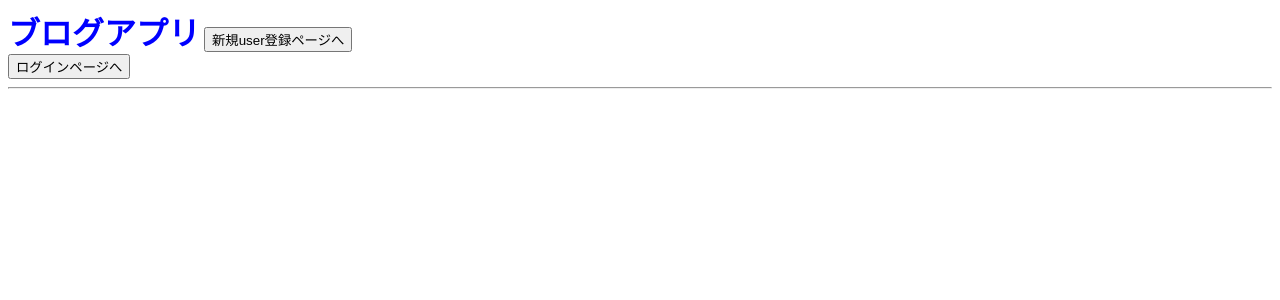
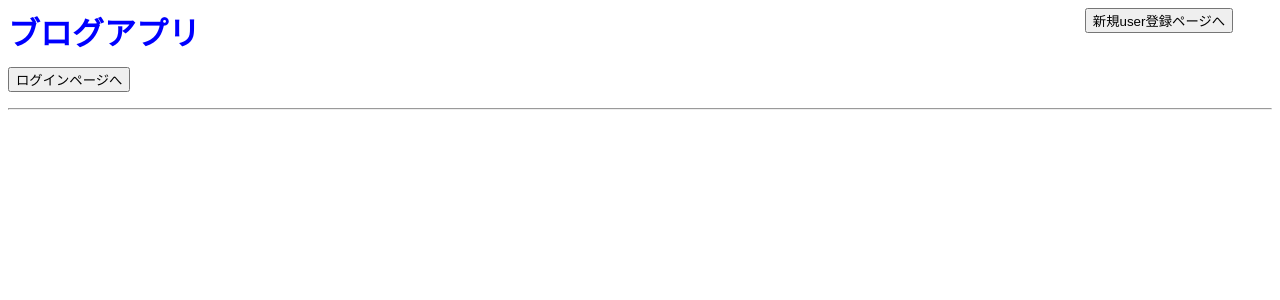
Before and after one commit to hapihapi777/flaskblog2, a Flask app: page / in a window 1280 px wide. Shown: the top 300 px of the page. Run offline with Flask 2, Linux system fonts and the light colour scheme; data that the repository does not hold is empty; some libraries are stand-ins or nearby versions.

Commit message:
見た目とmasterページにusernameを表示させた

```diff
--- a/app.py
+++ b/app.py
@@ -1,7 +1,7 @@
 # from curses import flash
 from crypt import methods
 import os
-import re
+# import re
 from flask import Flask, render_template, request, redirect, url_for
 from flask_login import UserMixin, LoginManager, login_user, logout_user, login_required
 import psycopg2
@@ -53,8 +53,9 @@ def blog():
 @login_required
 def master():
     if request.method == "POST":
+        username = username
         blogarticles = BlogArticle.query.all()
-        return render_template('/master.html', blogarticles=blogarticles)
+        return render_template('/master.html', blogarticles=blogarticles, username=username)
     else:
         return redirect(url_for('logout'))
 
@@ -74,7 +75,7 @@ def login():
     else:
         return redirect(url_for('logout'))
 
-# signupページ内でuser登録をする為の関数(全然上手くいかない)
+# signupページ内でuser登録をする為の関数
 @app.route('/do_signup', methods=['POST'])
 def do_signup():
     if request.method == "POST":
@@ -97,12 +98,15 @@ def do_login():
     if request.method == "POST":
         username = request.form.get('username')
         password = request.form.get('password')
+
         # Userテーブルからusernameに一致するユーザを取得
         user = User.query.filter_by(username=username).first()
+
         if check_password_hash(user.password, password):
             login_user(user)
             blogarticles = BlogArticle.query.all()
-            return render_template('/master.html', blogarticles=blogarticles)
+
+            return render_template('/master.html', blogarticles=blogarticles, username=username)
             # return redirect(url_for('master'))
         else:
             # flash('入力に失敗')
--- a/static/css/style.css
+++ b/static/css/style.css
@@ -1,19 +1,24 @@
 h1 {
   color: blue;
-  margin-right: 0px;
-  padding-right: 0px;
+  /* margin-right: 0px; */
+  /* padding-right: 0px; */
+  margin: 0 70% 1% 0;
   text-align: left;
 }
 
+.evo {
+  margin: 0 0 1rem 0;
+}
+
 .container {
-  /* white-space: nowrap;
-  display: inline; */
+  /* white-space: nowrap; */
+  /* display: inline; */
   display: flex;
 }
 
 .right {
-  margin-right: 0;
-  margin-left: auto;
+  /* margin-right: 0; */
+  /* margin-left: auto; */
   text-align: right;
 }
 
--- a/templates/create.html
+++ b/templates/create.html
@@ -1,6 +1,7 @@
 {% extends 'base.html' %}
 {% block content %}
 <h1>新規登録画面</h1>
+
 <form action="do_create" method="POST">
     <label for="title">タイトル</label>
     <br>
--- a/templates/index.html
+++ b/templates/index.html
@@ -1,12 +1,12 @@
 {% extends 'base.html' %}
 {% block content %}
 <div class="container">
+  <h1 class="">ブログアプリ</h1>
   <form action="/signup">
-    <h1 class="">ブログアプリ</h1>
-    <button class="right" type="submit" formmethod="POST">新規user登録ページへ</button>
+    <div class="right"><button type="submit" formmethod="POST">新規user登録ページへ</button></div>
   </form>
 </div>
-  <form class="" action="/login">
+  <form class="evo" action="/login">
     <button type="submit" formmethod="POST">ログインページへ</button>
   </form>
 <hr>
--- a/templates/update.html
+++ b/templates/update.html
@@ -1,6 +1,7 @@
 {% extends 'base.html' %}
 {% block content %}
 <h1>編集画面</h1>
+
 <form action="/do_update" method="POST">
     <input type="hidden" name="post_id" value="{{ blogarticle.id }}" id="">
     <label for="title">タイトル</label>
```
Also changed, not shown: templates/master.html (+9 -6 lines).
